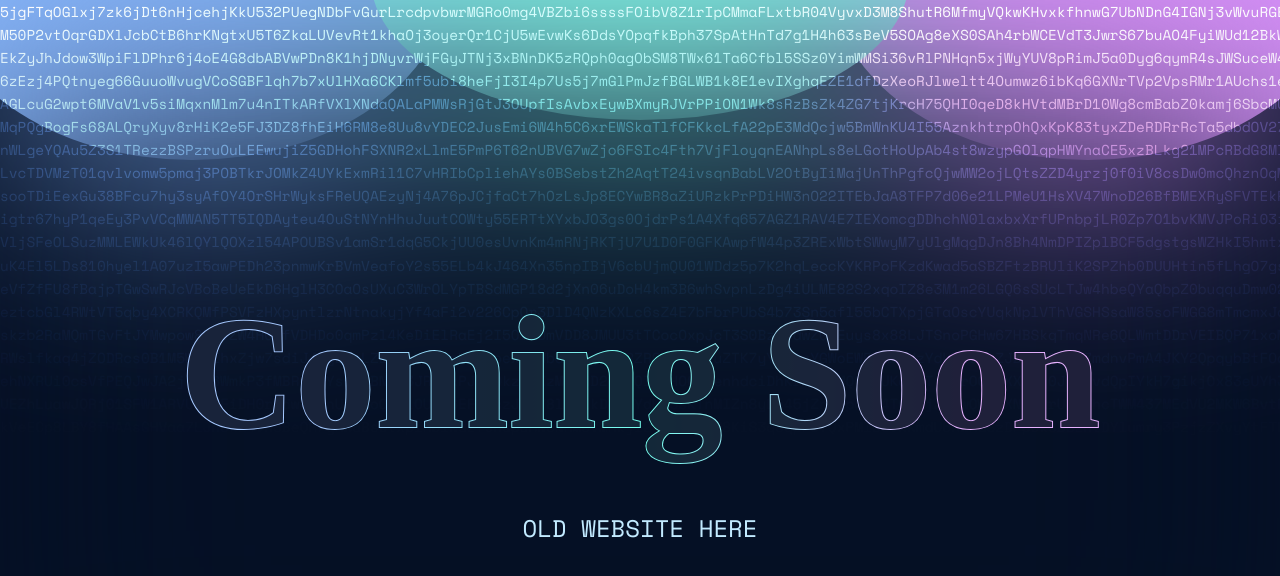
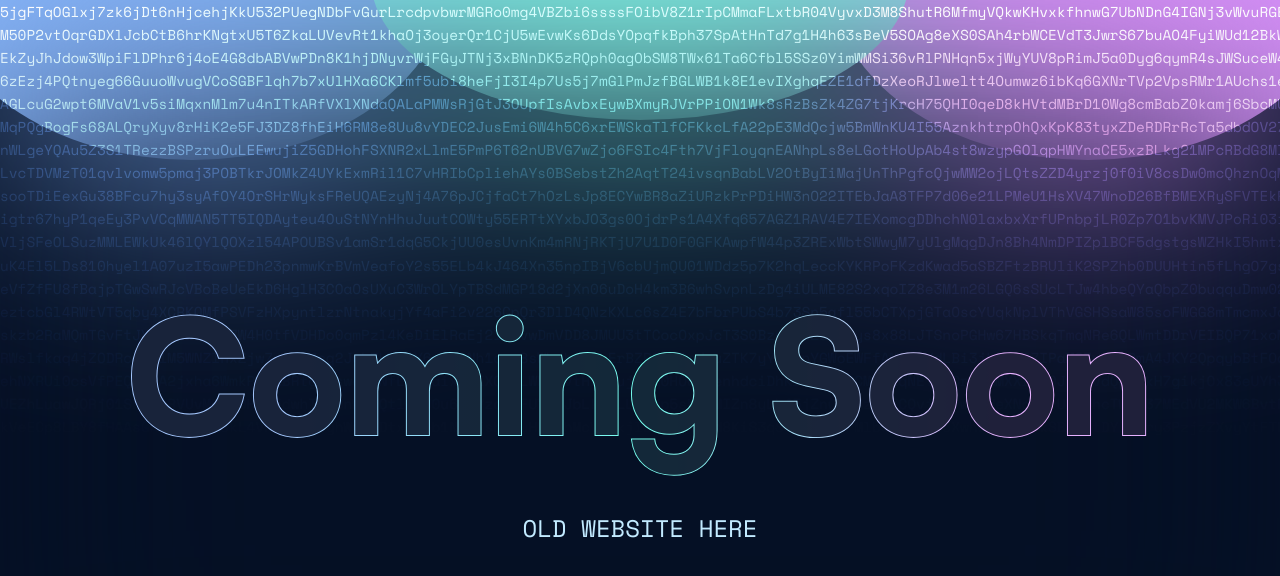
Before and after one commit to brinterwastaken/brinterwastaken.github.io, a Vue app: page / in a window 1280 px wide. Shown: the top 576 px of the page. Built offline with nearby package versions, Linux system fonts and the light colour scheme.

Commit message:
fixed font name

```diff
--- a/src/components/FancyHeading.vue
+++ b/src/components/FancyHeading.vue
@@ -19,7 +19,7 @@ const props = defineProps({ text: String, fontSize: Number, overlayBg: String })
 <style>
 svg {
   font-weight: 800;
-  font-family: 'Satoshi Variable';
+  font-family: 'Satoshi';
   width: 100%;
 }
 
```
